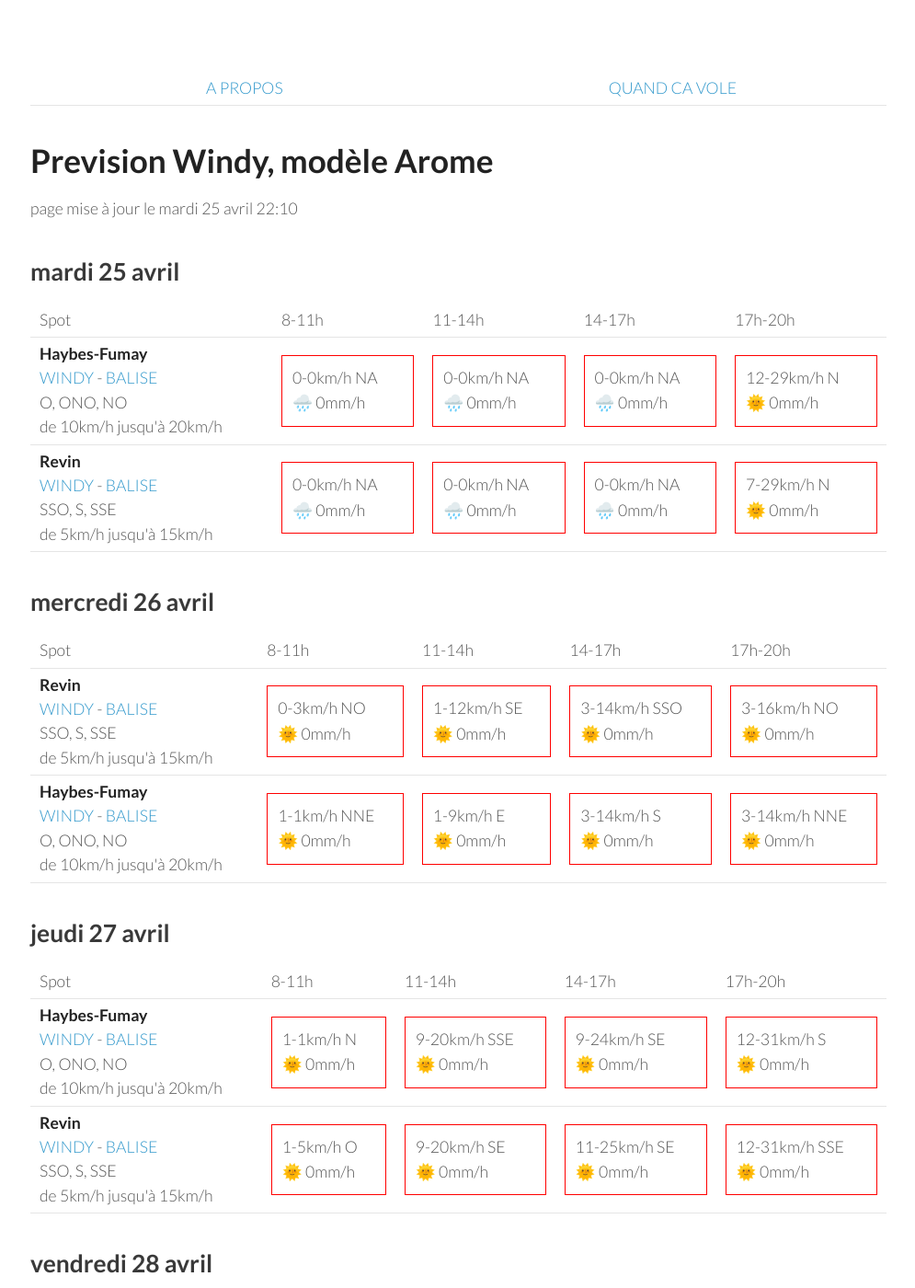
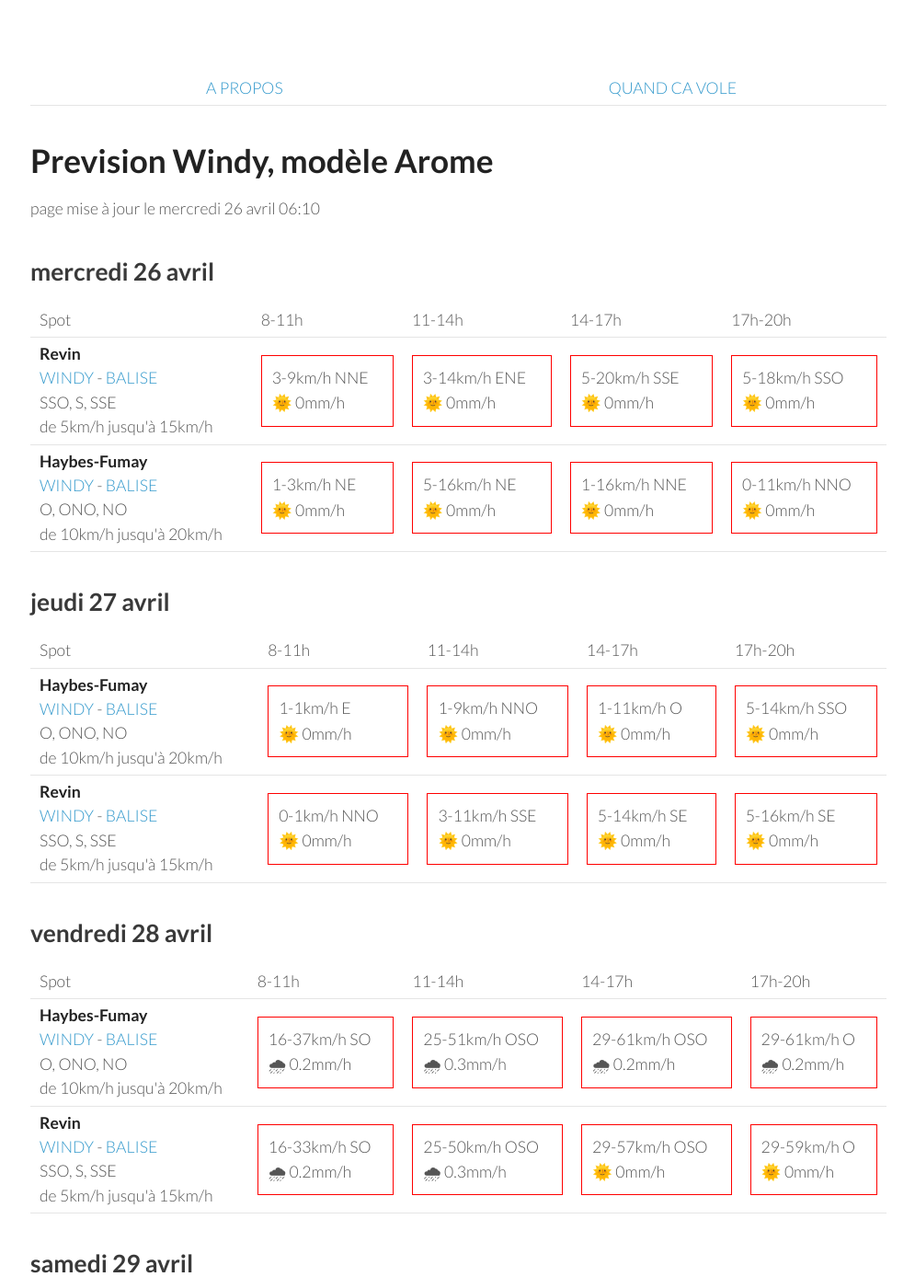
Before and after one commit to parapente-dans-le-nord/parapente-dans-le-nord.github.io, a Jekyll site: the page built from ardennes.markdown, in a window 1280 px wide and 1400 px high. Shown: the whole window at 92% size, without its empty margins (25-1020 px from the left). Built offline with Jekyll 4.4.1, drawn with Linux system fonts in a browser that asks for light colours; some of the changed text lies outside the part shown.

Commit message:
update index.markdown

```diff
--- a/ardennes.markdown
+++ b/ardennes.markdown
@@ -7,42 +7,8 @@ title:  "Tous les spots"
 {: .links}
 
 # Prevision Windy, modèle Arome
-page mise à jour le mardi 25 avril 22:10
+page mise à jour le mercredi 26 avril 06:10
 
-## mardi 25 avril
-
-{::nomarkdown}
-<table>
-  <tbody>
-    <tr>
-      <td>Spot</td>
-      <td>8-11h</td>
-      <td>11-14h</td>
-      <td>14-17h</td>
-      <td>17h-20h</td>
-    </tr>
-<tr>
-        <td><strong>Haybes-Fumay</strong><br><a href="https://windy.com/49.998/4.715?49.913,4.738,10">WINDY</a> - <span class=""><a href="http://www.balisemeteo.com/balise.php?idBalise=104">BALISE</a> </span><br> <span class="vent-favorable">O, ONO, NO</span><br><span class="force-vent">de 10km/h jusqu'à 20km/h</span> </td>
-
-            <td><div class="not-flyable"><p>0-0km/h NA</p><p>🌧️ 0mm/h</p></div></td>
-            <td><div class="not-flyable"><p>0-0km/h NA</p><p>🌧️ 0mm/h</p></div></td>
-            <td><div class="not-flyable"><p>0-0km/h NA</p><p>🌧️ 0mm/h</p></div></td>
-            <td><div class="not-flyable"><p>12-29km/h N</p><p>🌞 0mm/h</p></div></td>
-
-    </tr>
-<tr>
-        <td><strong>Revin</strong><br><a href="https://windy.com/49.948/4.625?49.543,4.625,8">WINDY</a> - <span class=""><a href="http://www.balisemeteo.com/balise.php?idBalise=5019">BALISE</a> </span><br> <span class="vent-favorable">SSO, S, SSE</span><br><span class="force-vent">de 5km/h jusqu'à 15km/h</span> </td>
-
-            <td><div class="not-flyable"><p>0-0km/h NA</p><p>🌧️ 0mm/h</p></div></td>
-            <td><div class="not-flyable"><p>0-0km/h NA</p><p>🌧️ 0mm/h</p></div></td>
-            <td><div class="not-flyable"><p>0-0km/h NA</p><p>🌧️ 0mm/h</p></div></td>
-            <td><div class="not-flyable"><p>7-29km/h N</p><p>🌞 0mm/h</p></div></td>
-
-    </tr>
-
-</tbody>
-</table>
-{:/}
 ## mercredi 26 avril
 
 {::nomarkdown}
@@ -58,20 +24,20 @@ page mise à jour le mardi 25 avril 22:10
 <tr>
         <td><strong>Revin</strong><br><a href="https://windy.com/49.948/4.625?49.543,4.625,8">WINDY</a> - <span class=""><a href="http://www.balisemeteo.com/balise.php?idBalise=5019">BALISE</a> </span><br> <span class="vent-favorable">SSO, S, SSE</span><br><span class="force-vent">de 5km/h jusqu'à 15km/h</span> </td>
 
-            <td><div class="not-flyable"><p>0-3km/h NO</p><p>🌞 0mm/h</p></div></td>
-            <td><div class="not-flyable"><p>1-12km/h SE</p><p>🌞 0mm/h</p></div></td>
-            <td><div class="not-flyable"><p>3-14km/h SSO</p><p>🌞 0mm/h</p></div></td>
-            <td><div class="not-flyable"><p>3-16km/h NO</p><p>🌞 0mm/h</p></div></td>
+            <td><div class="not-flyable"><p>3-9km/h NNE</p><p>🌞 0mm/h</p></div></td>
+            <td><div class="not-flyable"><p>3-14km/h ENE</p><p>🌞 0mm/h</p></div></td>
+            <td><div class="not-flyable"><p>5-20km/h SSE</p><p>🌞 0mm/h</p></div></td>
+            <td><div class="not-flyable"><p>5-18km/h SSO</p><p>🌞 0mm/h</p></div></td>
 
 
     </tr>
 <tr>
         <td><strong>Haybes-Fumay</strong><br><a href="https://windy.com/49.998/4.715?49.913,4.738,10">WINDY</a> - <span class=""><a href="http://www.balisemeteo.com/balise.php?idBalise=104">BALISE</a> </span><br> <span class="vent-favorable">O, ONO, NO</span><br><span class="force-vent">de 10km/h jusqu'à 20km/h</span> </td>
 
-            <td><div class="not-flyable"><p>1-1km/h NNE</p><p>🌞 0mm/h</p></div></td>
-            <td><div class="not-flyable"><p>1-9km/h E</p><p>🌞 0mm/h</p></div></td>
-            <td><div class="not-flyable"><p>3-14km/h S</p><p>🌞 0mm/h</p></div></td>
-            <td><div class="not-flyable"><p>3-14km/h NNE</p><p>🌞 0mm/h</p></div></td>
+            <td><div class="not-flyable"><p>1-3km/h NE</p><p>🌞 0mm/h</p></div></td>
+            <td><div class="not-flyable"><p>5-16km/h NE</p><p>🌞 0mm/h</p></div></td>
+            <td><div class="not-flyable"><p>1-16km/h NNE</p><p>🌞 0mm/h</p></div></td>
+            <td><div class="not-flyable"><p>0-11km/h NNO</p><p>🌞 0mm/h</p></div></td>
 
 
     </tr>
@@ -94,20 +60,20 @@ page mise à jour le mardi 25 avril 22:10
 <tr>
         <td><strong>Haybes-Fumay</strong><br><a href="https://windy.com/49.998/4.715?49.913,4.738,10">WINDY</a> - <span class=""><a href="http://www.balisemeteo.com/balise.php?idBalise=104">BALISE</a> </span><br> <span class="vent-favorable">O, ONO, NO</span><br><span class="force-vent">de 10km/h jusqu'à 20km/h</span> </td>
 
-            <td><div class="not-flyable"><p>1-1km/h N</p><p>🌞 0mm/h</p></div></td>
-            <td><div class="not-flyable"><p>9-20km/h SSE</p><p>🌞 0mm/h</p></div></td>
-            <td><div class="not-flyable"><p>9-24km/h SE</p><p>🌞 0mm/h</p></div></td>
-            <td><div class="not-flyable"><p>12-31km/h S</p><p>🌞 0mm/h</p></div></td>
+            <td><div class="not-flyable"><p>1-1km/h E</p><p>🌞 0mm/h</p></div></td>
+            <td><div class="not-flyable"><p>1-9km/h NNO</p><p>🌞 0mm/h</p></div></td>
+            <td><div class="not-flyable"><p>1-11km/h O</p><p>🌞 0mm/h</p></div></td>
+            <td><div class="not-flyable"><p>5-14km/h SSO</p><p>🌞 0mm/h</p></div></td>
 
 
     </tr>
 <tr>
         <td><strong>Revin</strong><br><a href="https://windy.com/49.948/4.625?49.543,4.625,8">WINDY</a> - <span class=""><a href="http://www.balisemeteo.com/balise.php?idBalise=5019">BALISE</a> </span><br> <span class="vent-favorable">SSO, S, SSE</span><br><span class="force-vent">de 5km/h jusqu'à 15km/h</span> </td>
 
-            <td><div class="not-flyable"><p>1-5km/h O</p><p>🌞 0mm/h</p></div></td>
-            <td><div class="not-flyable"><p>9-20km/h SE</p><p>🌞 0mm/h</p></div></td>
-            <td><div class="not-flyable"><p>11-25km/h SE</p><p>🌞 0mm/h</p></div></td>
-            <td><div class="not-flyable"><p>12-31km/h SSE</p><p>🌞 0mm/h</p></div></td>
+            <td><div class="not-flyable"><p>0-1km/h NNO</p><p>🌞 0mm/h</p></div></td>
+            <td><div class="not-flyable"><p>3-11km/h SSE</p><p>🌞 0mm/h</p></div></td>
+            <td><div class="not-flyable"><p>5-14km/h SE</p><p>🌞 0mm/h</p></div></td>
+            <td><div class="not-flyable"><p>5-16km/h SE</p><p>🌞 0mm/h</p></div></td>
 
 
     </tr>
@@ -130,20 +96,20 @@ page mise à jour le mardi 25 avril 22:10
 <tr>
         <td><strong>Haybes-Fumay</strong><br><a href="https://windy.com/49.998/4.715?49.913,4.738,10">WINDY</a> - <span class=""><a href="http://www.balisemeteo.com/balise.php?idBalise=104">BALISE</a> </span><br> <span class="vent-favorable">O, ONO, NO</span><br><span class="force-vent">de 10km/h jusqu'à 20km/h</span> </td>
 
-            <td><div class="not-flyable"><p>14-35km/h SO</p><p>🌧 1.2mm/h</p></div></td>
-            <td><div class="not-flyable"><p>22-44km/h OSO</p><p>🌧 0.6mm/h</p></div></td>
-            <td><div class="not-flyable"><p>27-55km/h OSO</p><p>🌧 0.8mm/h</p></div></td>
-            <td><div class="not-flyable"><p>29-59km/h O</p><p>🌧 0.3mm/h</p></div></td>
+            <td><div class="not-flyable"><p>16-37km/h SO</p><p>🌧 0.2mm/h</p></div></td>
+            <td><div class="not-flyable"><p>25-51km/h OSO</p><p>🌧 0.3mm/h</p></div></td>
+            <td><div class="not-flyable"><p>29-61km/h OSO</p><p>🌧 0.2mm/h</p></div></td>
+            <td><div class="not-flyable"><p>29-61km/h O</p><p>🌧 0.2mm/h</p></div></td>
 
 
     </tr>
 <tr>
         <td><strong>Revin</strong><br><a href="https://windy.com/49.948/4.625?49.543,4.625,8">WINDY</a> - <span class=""><a href="http://www.balisemeteo.com/balise.php?idBalise=5019">BALISE</a> </span><br> <span class="vent-favorable">SSO, S, SSE</span><br><span class="force-vent">de 5km/h jusqu'à 15km/h</span> </td>
 
-            <td><div class="not-flyable"><p>14-31km/h SO</p><p>🌧 1mm/h</p></div></td>
-            <td><div class="not-flyable"><p>22-44km/h OSO</p><p>🌧 0.6mm/h</p></div></td>
-            <td><div class="not-flyable"><p>27-55km/h OSO</p><p>🌧 0.7mm/h</p></div></td>
-            <td><div class="not-flyable"><p>29-57km/h O</p><p>🌧 0.4mm/h</p></div></td>
+            <td><div class="not-flyable"><p>16-33km/h SO</p><p>🌧 0.2mm/h</p></div></td>
+            <td><div class="not-flyable"><p>25-50km/h OSO</p><p>🌧 0.3mm/h</p></div></td>
+            <td><div class="not-flyable"><p>29-57km/h OSO</p><p>🌞 0mm/h</p></div></td>
+            <td><div class="not-flyable"><p>29-59km/h O</p><p>🌞 0mm/h</p></div></td>
 
 
     </tr>
@@ -164,20 +130,20 @@ page mise à jour le mardi 25 avril 22:10
       <td>17h-20h</td>
     </tr>
 <tr>
-        <td><strong>Revin</strong><br><a href="https://windy.com/49.948/4.625?49.543,4.625,8">WINDY</a> - <span class=""><a href="http://www.balisemeteo.com/balise.php?idBalise=5019">BALISE</a> </span><br> <span class="vent-favorable">SSO, S, SSE</span><br><span class="force-vent">de 5km/h jusqu'à 15km/h</span> </td>
+        <td><strong>Haybes-Fumay</strong><br><a href="https://windy.com/49.998/4.715?49.913,4.738,10">WINDY</a> - <span class=""><a href="http://www.balisemeteo.com/balise.php?idBalise=104">BALISE</a> </span><br> <span class="vent-favorable">O, ONO, NO</span><br><span class="force-vent">de 10km/h jusqu'à 20km/h</span> </td>
 
-            <td><div class="not-flyable"><p>11-22km/h NNO</p><p>🌞 0mm/h</p></div></td>
-            <td><div class="not-flyable"><p>7-22km/h NNO</p><p>🌞 0mm/h</p></div></td>
+            <td><div class="not-flyable"><p>14-29km/h N</p><p>🌞 0mm/h</p></div></td>
+            <td><div class="not-flyable"><p>9-29km/h N</p><p>🌞 0mm/h</p></div></td>
             <td><div class="not-flyable"><p>7-22km/h N</p><p>🌞 0mm/h</p></div></td>
             <td><div class="not-flyable"><p>11-25km/h N</p><p>🌞 0mm/h</p></div></td>
 
 
     </tr>
 <tr>
-        <td><strong>Haybes-Fumay</strong><br><a href="https://windy.com/49.998/4.715?49.913,4.738,10">WINDY</a> - <span class=""><a href="http://www.balisemeteo.com/balise.php?idBalise=104">BALISE</a> </span><br> <span class="vent-favorable">O, ONO, NO</span><br><span class="force-vent">de 10km/h jusqu'à 20km/h</span> </td>
+        <td><strong>Revin</strong><br><a href="https://windy.com/49.948/4.625?49.543,4.625,8">WINDY</a> - <span class=""><a href="http://www.balisemeteo.com/balise.php?idBalise=5019">BALISE</a> </span><br> <span class="vent-favorable">SSO, S, SSE</span><br><span class="force-vent">de 5km/h jusqu'à 15km/h</span> </td>
 
-            <td><div class="not-flyable"><p>9-24km/h NO</p><p>🌞 0mm/h</p></div></td>
-            <td><div class="not-flyable"><p>7-22km/h NNO</p><p>🌞 0mm/h</p></div></td>
+            <td><div class="not-flyable"><p>14-27km/h N</p><p>🌞 0mm/h</p></div></td>
+            <td><div class="not-flyable"><p>9-27km/h N</p><p>🌞 0mm/h</p></div></td>
             <td><div class="not-flyable"><p>7-22km/h N</p><p>🌞 0mm/h</p></div></td>
             <td><div class="not-flyable"><p>11-25km/h N</p><p>🌞 0mm/h</p></div></td>
 
```
